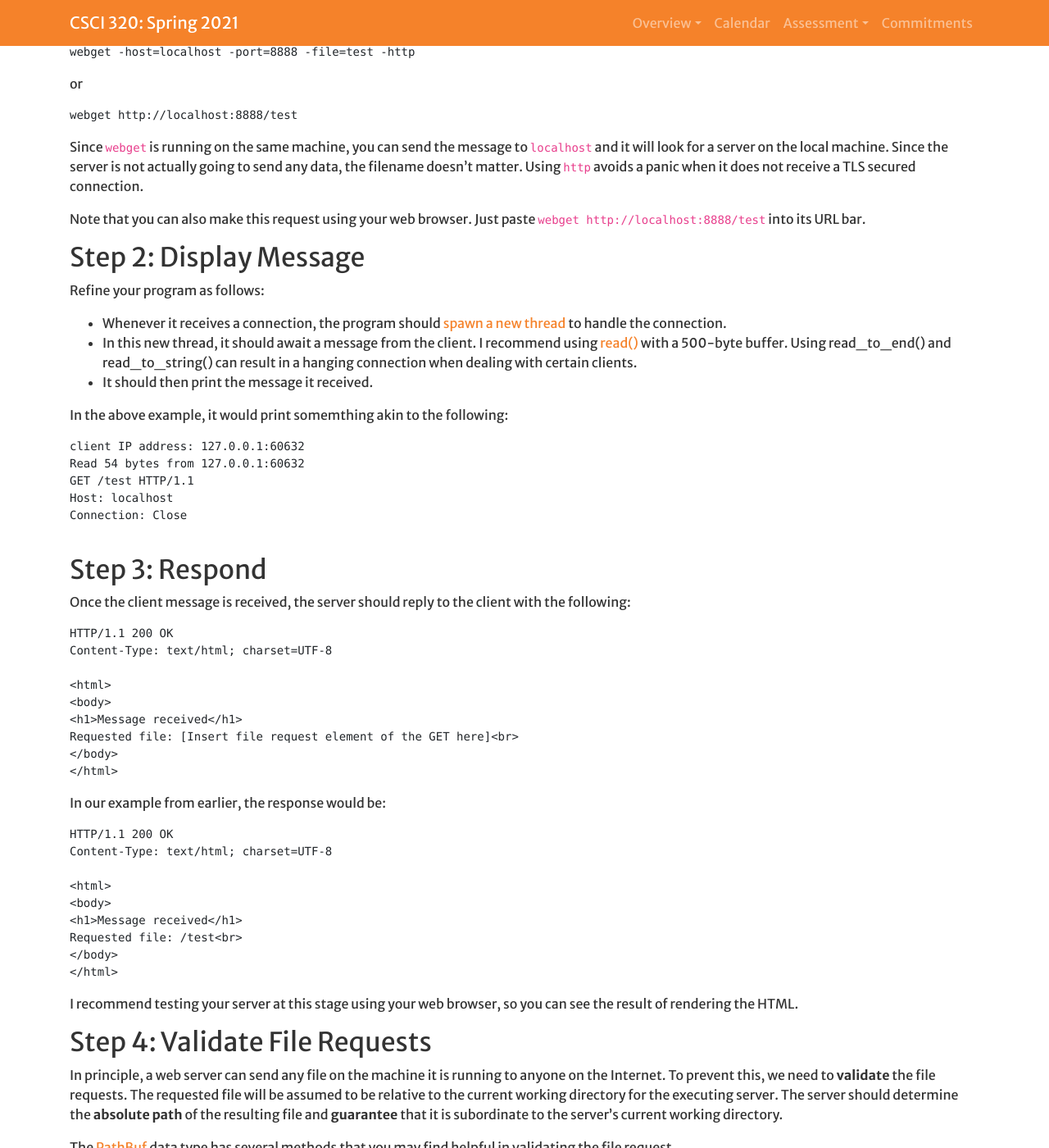
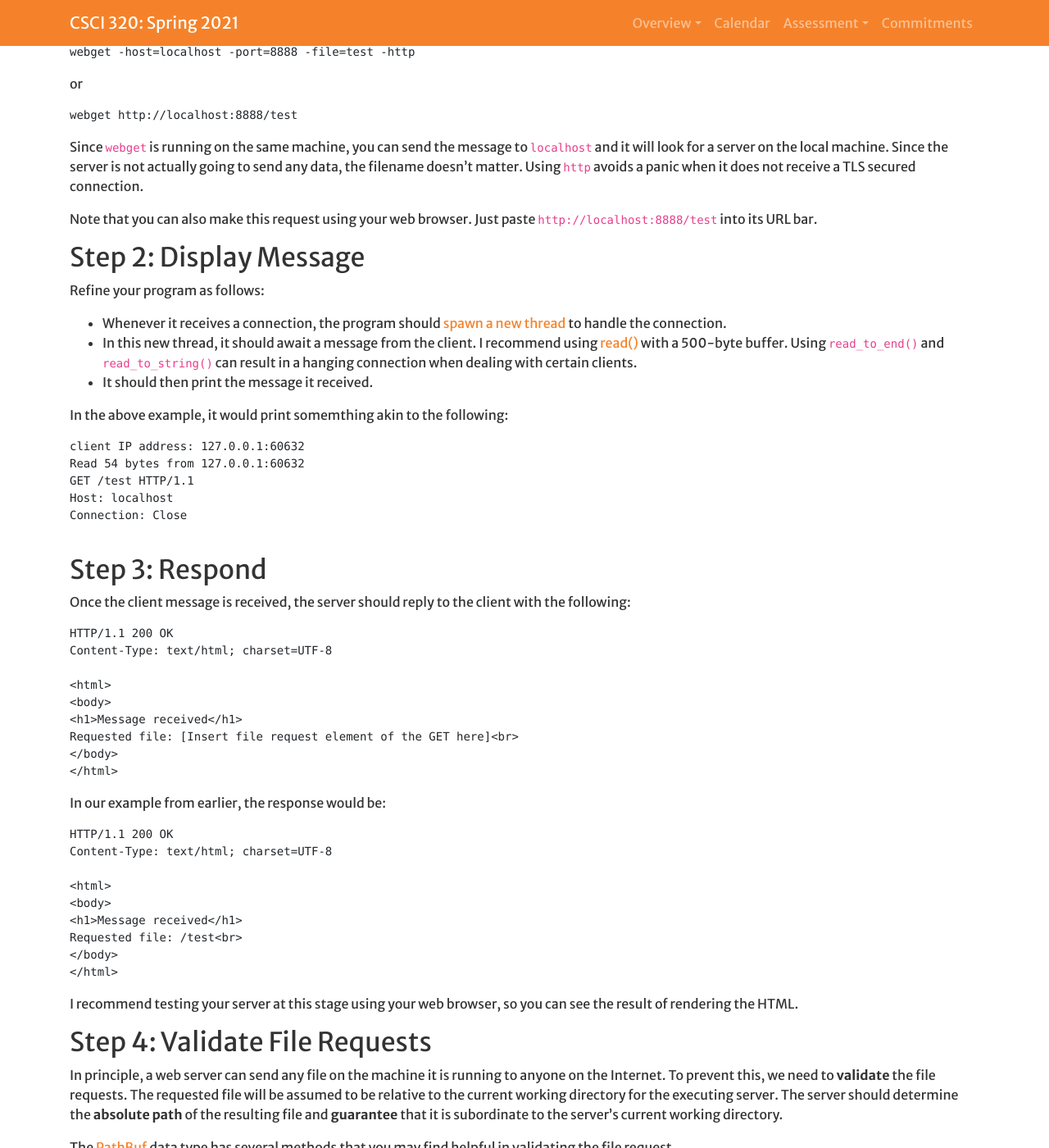
Before and after one commit to Hendrix-CS/csci320, a Jekyll site: the page built from projects/webserver1.md, in a window 1280 px wide and 1400 px high, scrolled down 281 px. Shown: the whole window at 82% size. Built offline with Jekyll 4.4.1, drawn with Linux system fonts in a browser that asks for light colours; a script that is not in the unit is left out; some of the changed text lies outside the part shown.

Commit message:
Fixed some typos in WebServer.

```diff
--- a/projects/webserver1.md
+++ b/projects/webserver1.md
@@ -31,7 +31,7 @@ any data, the filename doesn't matter. Using `http` avoids a panic when it does
 a TLS secured connection.
 
 Note that you can also make this request using your web browser. Just paste
-`webget http://localhost:8888/test` into its URL bar.
+`http://localhost:8888/test` into its URL bar.
 
 ## Step 2: Display Message
 
@@ -40,7 +40,7 @@ Refine your program as follows:
   to handle the connection.
 * In this new thread, it should await a message from the client. I recommend using
   [read()](https://doc.rust-lang.org/stable/std/io/trait.Read.html#tymethod.read) with a 500-byte buffer.
-  Using read_to_end() and read_to_string() can result in a hanging connection when dealing with certain clients.
+  Using `read_to_end()` and `read_to_string()` can result in a hanging connection when dealing with certain clients.
 * It should then print the message it received.
 
 In the above example, it would print somemthing akin to the following:
```
Also changed, not shown: other parts of projects/webserver1.md (+0 -1 lines).
